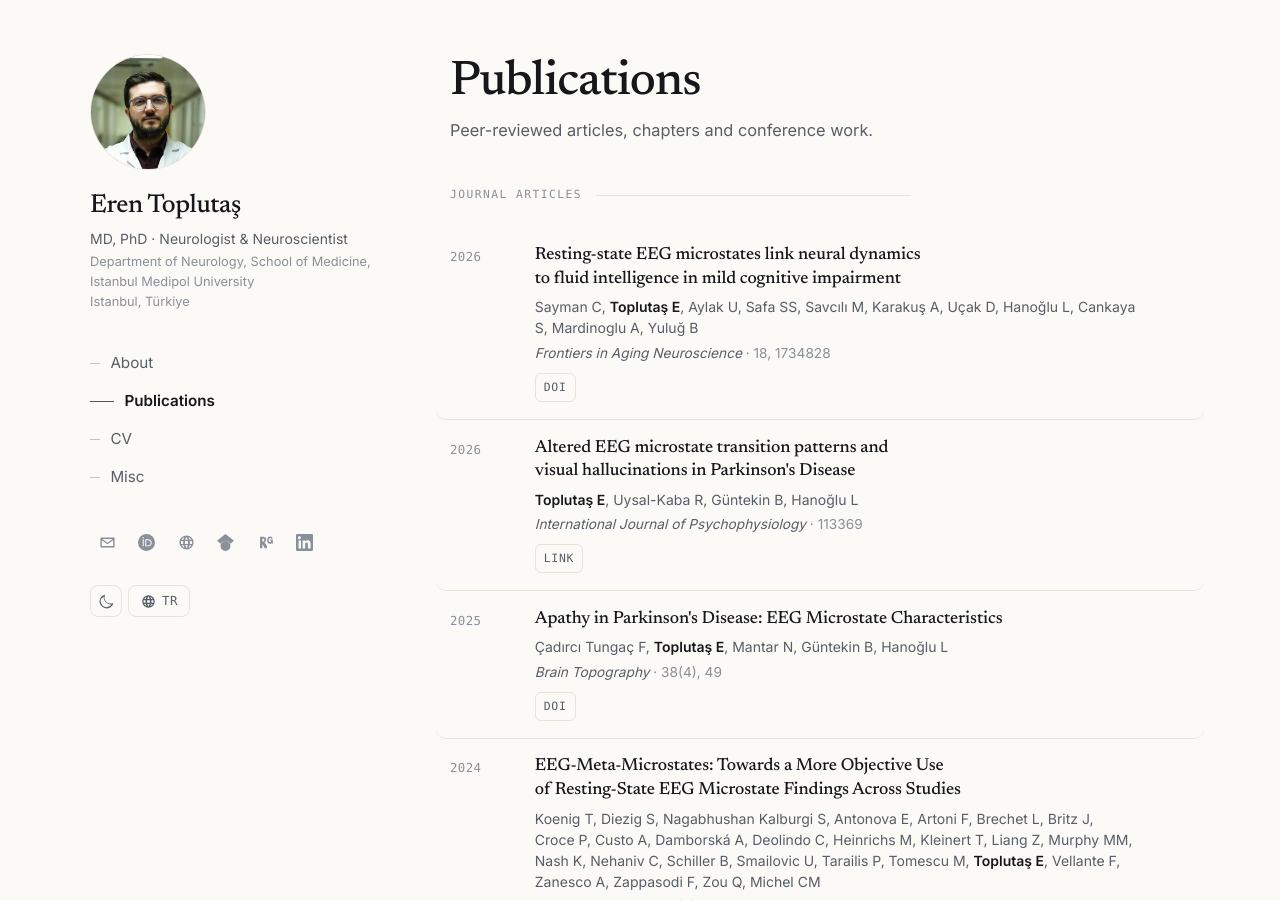
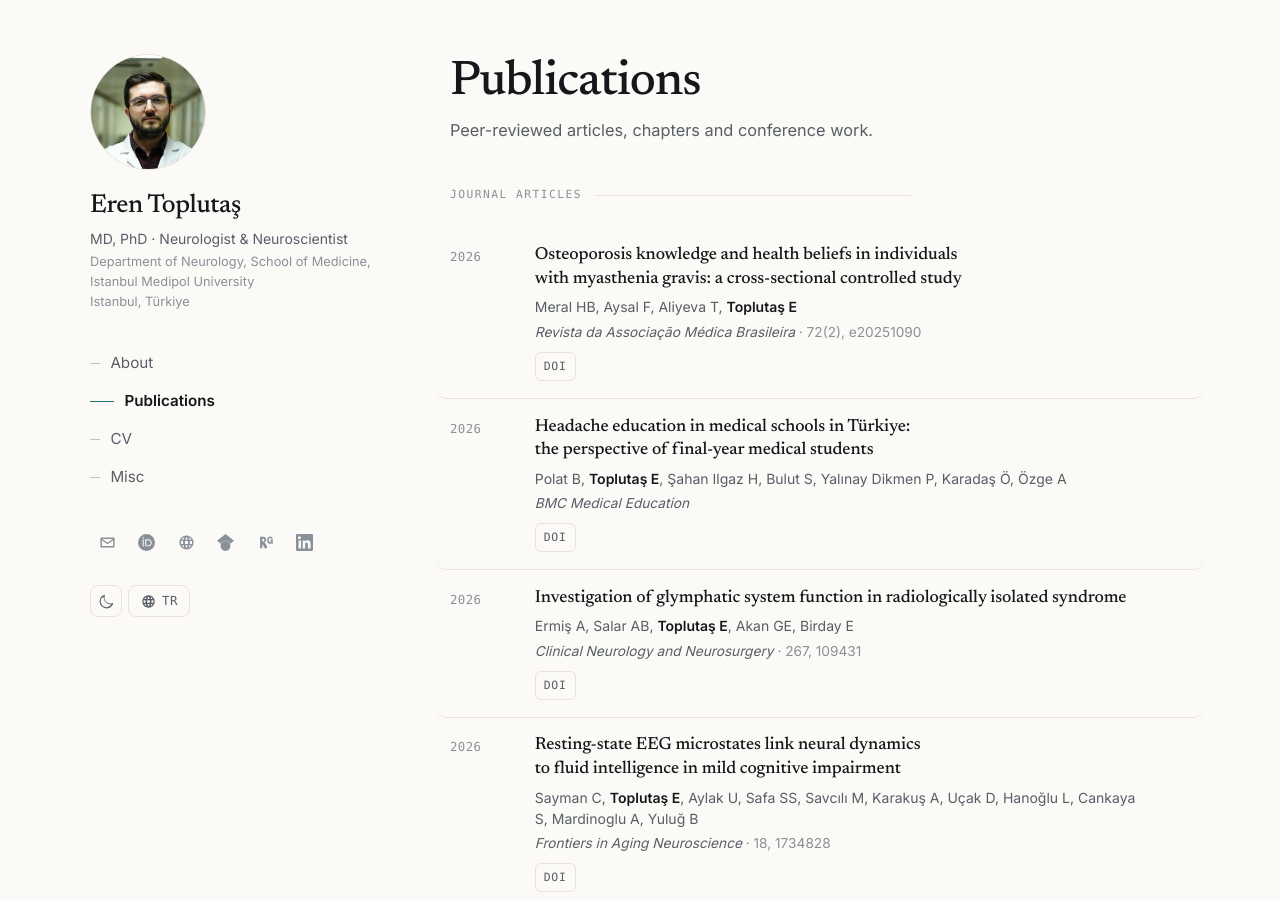
Before and after one commit to erentoplutas/erentoplutas.github.io, a Jekyll site: the page built from publications.html, in a window 1280 px wide and 900 px high. Built offline with Jekyll 4.4.1, drawn with Linux system fonts in a browser that asks for light colours; some of the changed text lies outside the part shown.

Commit message:
Add files via upload

```diff
--- a/_data/publications.yml
+++ b/_data/publications.yml
@@ -9,6 +9,7 @@
 #  selected: true  →  ana sayfadaki "Seçilmiş yayınlar" bölümüne çıkar
 #
 #  Boş kalan kategoriler sayfada otomatik gizlenir.
+#  Künyeler PubMed MEDLINE kayıtlarından doğrulanmıştır.
 # ══════════════════════════════════════════════════════════════
 
 categories:
@@ -26,13 +27,14 @@
     tr: "Devam eden çalışmalar"
 
 items:
+  # ── 2026 ────────────────────────────────────────────────────
   - category: "article"
     year: 2026
     authors: "Toplutaş E, Uysal-Kaba R, Güntekin B, Hanoğlu L"
     title: "Altered EEG microstate transition patterns and visual hallucinations in Parkinson's Disease"
     venue: "International Journal of Psychophysiology"
-    details: "113369"
-    url: "https://pubmed.ncbi.nlm.nih.gov/41895342/"
+    details: "224, 113369"
+    doi: "10.1016/j.ijpsycho.2026.113369"
     selected: true
 
   - category: "article"
@@ -44,6 +46,30 @@
     doi: "10.3389/fnagi.2026.1734828"
 
   - category: "article"
+    year: 2026
+    authors: "Ermiş A, Salar AB, Toplutaş E, Akan GE, Birday E"
+    title: "Investigation of glymphatic system function in radiologically isolated syndrome"
+    venue: "Clinical Neurology and Neurosurgery"
+    details: "267, 109431"
+    doi: "10.1016/j.clineuro.2026.109431"
+
+  - category: "article"
+    year: 2026
+    authors: "Polat B, Toplutaş E, Şahan Ilgaz H, Bulut S, Yalınay Dikmen P, Karadaş Ö, Özge A"
+    title: "Headache education in medical schools in Türkiye: the perspective of final-year medical students"
+    venue: "BMC Medical Education"
+    doi: "10.1186/s12909-026-09683-w"
+
+  - category: "article"
+    year: 2026
+    authors: "Meral HB, Aysal F, Aliyeva T, Toplutaş E"
+    title: "Osteoporosis knowledge and health beliefs in individuals with myasthenia gravis: a cross-sectional controlled study"
+    venue: "Revista da Associação Médica Brasileira"
+    details: "72(2), e20251090"
+    doi: "10.1590/1806-9282.20251090"
+
+  # ── 2025 ────────────────────────────────────────────────────
+  - category: "article"
     year: 2025
     authors: "Çadırcı Tungaç F, Toplutaş E, Mantar N, Güntekin B, Hanoğlu L"
     title: "Apathy in Parkinson's Disease: EEG Microstate Characteristics"
@@ -51,6 +77,15 @@
     details: "38(4), 49"
     doi: "10.1007/s10548-025-01124-z"
 
+  - category: "article"
+    year: 2025
+    authors: "Meral HB, Aliyeva T, Toplutaş E"
+    title: "Evaluating the Educational Value and Content Quality of YouTube Videos on Myasthenia Gravis"
+    venue: "Muscle &amp; Nerve"
+    details: "72(5), 1067–1073"
+    doi: "10.1002/mus.28490"
+
+  # ── 2024 ────────────────────────────────────────────────────
   - category: "article"
     year: 2024
     authors: "Toplutaş E, Aydın F, Hanoğlu L"
@@ -69,6 +104,7 @@
     doi: "10.1007/s10548-023-00993-6"
     selected: true
 
+  # ── 2022 ────────────────────────────────────────────────────
   - category: "article"
     year: 2022
     authors: "Hanoğlu L, Toplutaş E, Sarıcaoğlu M, Velioğlu HA, Yıldız S, Yuluğ B"
@@ -78,12 +114,8 @@
     doi: "10.3389/fnins.2022.798558"
 
   # ── Kongre bildirilerinizi buraya ekleyin ────────────────────
-  # CV'nizde "çok sayıda sözlü ve poster bildiri" yazıyor ama
-  # tek tek listelenmemiş. Eklemek isterseniz kalıp şu şekilde:
-  #
   # - category: "conference"
   #   year: 2025
   #   authors: "Toplutaş E, Hanoğlu L"
   #   title: "Bildiri başlığı"
   #   venue: "Kongre adı, Şehir"
-  #   url: ""
```
Also changed, not shown: _data/cv.yml (+7 -3 lines).
